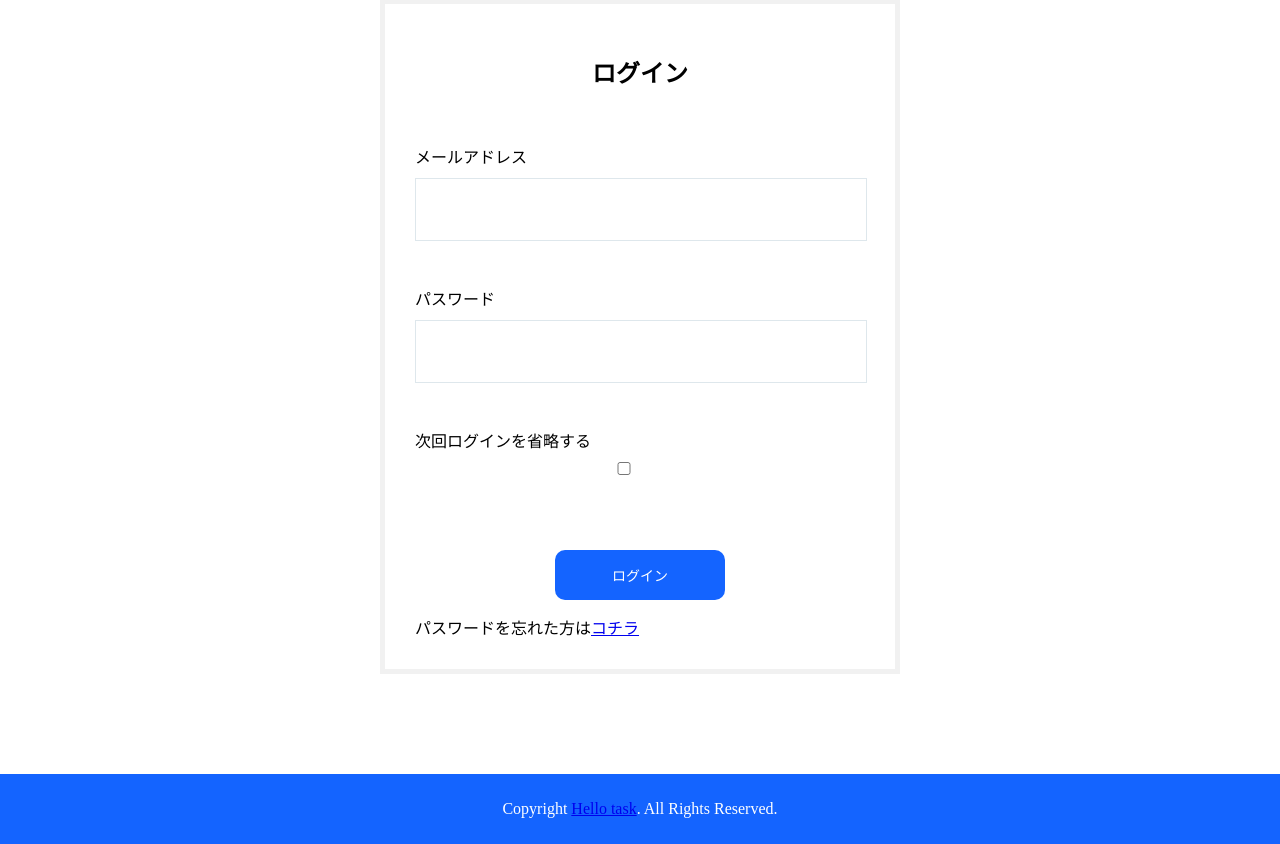
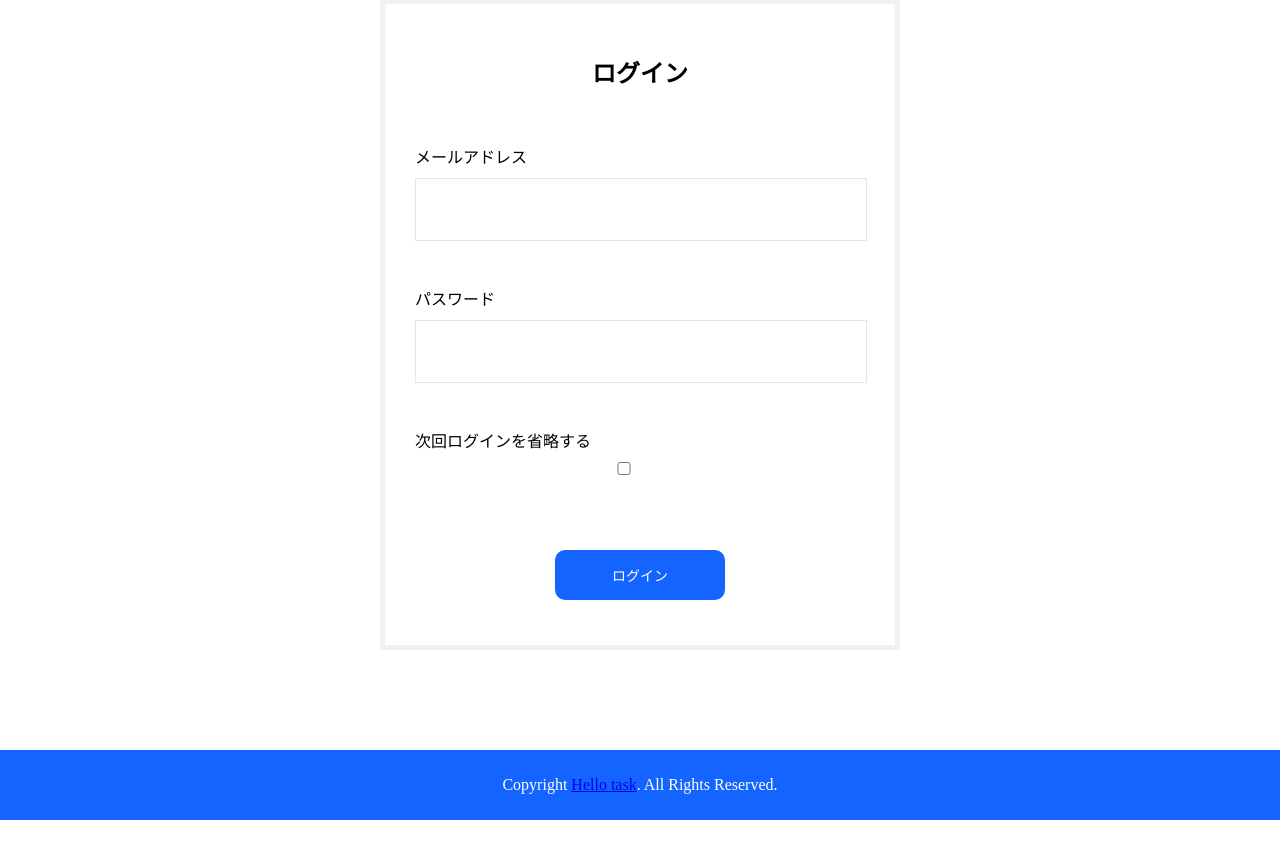
Before and after one commit to yuki-1995/taskApp, a PHP site: page /login.php in a window 1280 px wide. Shown: the part 181-1025 px from the top of the page. After the commit the page ends 1001 px from the top, so only its background shows below. Run offline with PHP 8.4, Linux system fonts and the light colour scheme.

Commit message:
commit 4

```diff
--- a/function.php
+++ b/function.php
@@ -4,9 +4,9 @@
 //================================
 
 // ログを取るか
-ini_set('log_errors','on');
+// ini_set('log_errors','on');
 // ログの出力先ファイル
-ini_set('error_log','php.log');
+// ini_set('error_log','php.log');
 
 
 //================================
@@ -14,7 +14,7 @@ ini_set('error_log','php.log');
 //================================
 
 // デバックフラグ
-$debug_flg = true;
+$debug_flg = false;
 
 // デバックログ関数
 function debug($str){
@@ -71,8 +71,8 @@ define('MSG08', 'そのEmailは既に登録されています');
 define('MSG09', 'メールアドレスまたはパスワードが違います');
 define('MSG10', '電話番号の形式が違います');
 define('MSG11', '郵便番号の形式が違います');
-define('MSG12', '古いパスワードが違います');
-define('MSG13', '古いパスワードと同じです');
+define('MSG12', '現在のパスワードが違います');
+define('MSG13', '現在のパスワードと同じです');
 define('MSG14', '文字で入力してください');
 define('MSG15', '正しくありません');
 define('MSG16', '有効期限が切れています');
@@ -80,7 +80,7 @@ define('MSG17', '半角数字のみご利用いただけます');
 define('SUC01', 'パスワードを変更しました');
 define('SUC02', 'プロフィールを変更しました');
 define('SUC03', '');
-define('SUC04', '登録しました');
+define('SUC04', 'ユーザー登録しました');
 define('SUC05', 'タスク完了！');
 define('SUC06', 'ログインしました');
 
@@ -170,13 +170,6 @@ function validHalf($str,$key){
   }
 }
 
-// バリデーション関数
-function validSelect($str, $key){
-  if(!preg_match("/^[0-9]+$/", $str)){
-    global $err_msg;
-    $err_msg[$key] = MSG15;
-  }
-}
 
 // バリデーション関数 (TEL形式チェック)
 function validTel($str,$key){
@@ -460,16 +453,6 @@ function getTasksList($currentMinNum = 1, $group, $span = 5){
     // ページング用のSQL文作成
     $sql = 'SELECT * FROM tasks';
     if(!empty($group)) $sql .= ' WHERE group_id = '.$group;
-    // if(!empty($sort)){
-    //   switch($sort){
-    //     case 1:
-    //       $sql .= ' ORDER BY price ASC';
-    //       break;
-    //     case 2:
-    //       $sql .= ' ORDER BY price DESC';
-    //       break;
-    //   }
-    // }
     $sql .= ' LIMIT '.$span.' OFFSET '.$currentMinNum;
     $data = array();
     debug('SQL：'.$sql);
@@ -534,77 +517,77 @@ function getMyTasksList($currentMinNum = 1, $u_id, $span =5){
 //================================
 // メール送信
 //================================
-function sendMail($from,$to,$subject,$comment){
-  if(!empty($to) && !empty($subject) && !empty($comment)){
-    // 文字化けしないように設定
-    mb_language("japanese");
-    mb_internal_encoding("UTF-8");
-
-    // メールを送信
-    $result = mb_send_mail($to,$subject,$comment,"From:".$from);
-    // 送信結果を判定
-    if($result){
-      debug('メールを送信しました');
-    }else{
-      debug('【エラー発生】メールの送信に失敗しました');
-    }
-  }
-}
+// function sendMail($from,$to,$subject,$comment){
+//   if(!empty($to) && !empty($subject) && !empty($comment)){
+//     // 文字化けしないように設定
+//     mb_language("japanese");
+//     mb_internal_encoding("UTF-8");
+//
+//     // メールを送信
+//     $result = mb_send_mail($to,$subject,$comment,"From:".$from);
+//     // 送信結果を判定
+//     if($result){
+//       debug('メールを送信しました');
+//     }else{
+//       debug('【エラー発生】メールの送信に失敗しました');
+//     }
+//   }
+// }
 
 
-// 画像処理
-function uploadImg($file, $key){
-  debug('画像アップロード処理開始');
-  debug('FILE情報：'.print_r($file,true));
-
-  if (isset($file['error']) && is_int($file['error'])) {
-    try {
-      // バリデーション
-      // $file['error'] の値を確認。配列内には「UPLOAD_ERR_OK」などの定数が入っている。
-      //「UPLOAD_ERR_OK」などの定数はphpでファイルアップロード時に自動的に定義される。定数には値として0や1などの数値が入っている。
-      switch ($file['error']) {
-          case UPLOAD_ERR_OK: // OK
-              break;
-          case UPLOAD_ERR_NO_FILE:   // ファイル未選択の場合
-              throw new RuntimeException('ファイルが選択されていません');
-          case UPLOAD_ERR_INI_SIZE:  // php.ini定義の最大サイズが超過した場合
-          case UPLOAD_ERR_FORM_SIZE: // フォーム定義の最大サイズ超過した場合
-              throw new RuntimeException('ファイルサイズが大きすぎます');
-          default: // その他の場合
-              throw new RuntimeException('その他のエラーが発生しました');
-      }
-
-      // $file['mime']の値はブラウザ側で偽装可能なので、MIMEタイプを自前でチェックする
-      // exif_imagetype関数は「IMAGETYPE_GIF」「IMAGETYPE_JPEG」などの定数を返す
-      $type = @exif_imagetype($file['tmp_name']);
-      if (!in_array($type, [IMAGETYPE_GIF, IMAGETYPE_JPEG, IMAGETYPE_PNG], true)) { // 第三引数にはtrueを設定すると厳密にチェックしてくれるので必ずつける
-          throw new RuntimeException('画像形式が未対応です');
-      }
-
-      // ファイルデータからSHA-1ハッシュを取ってファイル名を決定し、ファイルを保存する
-      // ハッシュ化しておかないとアップロードされたファイル名そのままで保存してしまうと同じファイル名がアップロードされる可能性があり、
-      // DBにパスを保存した場合、どっちの画像のパスなのか判断つかなくなってしまう
-      // image_type_to_extension関数はファイルの拡張子を取得するもの
-      $path = 'uploads/'.sha1_file($file['tmp_name']).image_type_to_extension($type);
-      if (!move_uploaded_file($file['tmp_name'], $path)) { //ファイルを移動する
-          throw new RuntimeException('ファイル保存時にエラーが発生しました');
-      }
-      // 保存したファイルパスのパーミッション（権限）を変更する
-      chmod($path, 0644);
-
-      debug('ファイルは正常にアップロードされました');
-      debug('ファイルパス：'.$path);
-      return $path;
-
-    } catch (RuntimeException $e) {
-
-      debug($e->getMessage());
-      global $err_msg;
-      $err_msg[$key] = $e->getMessage();
-
-    }
-  }
-}
+// // 画像処理
+// function uploadImg($file, $key){
+//   debug('画像アップロード処理開始');
+//   debug('FILE情報：'.print_r($file,true));
+//
+//   if (isset($file['error']) && is_int($file['error'])) {
+//     try {
+//       // バリデーション
+//       // $file['error'] の値を確認。配列内には「UPLOAD_ERR_OK」などの定数が入っている。
+//       //「UPLOAD_ERR_OK」などの定数はphpでファイルアップロード時に自動的に定義される。定数には値として0や1などの数値が入っている。
+//       switch ($file['error']) {
+//           case UPLOAD_ERR_OK: // OK
+//               break;
+//           case UPLOAD_ERR_NO_FILE:   // ファイル未選択の場合
+//               throw new RuntimeException('ファイルが選択されていません');
+//           case UPLOAD_ERR_INI_SIZE:  // php.ini定義の最大サイズが超過した場合
+//           case UPLOAD_ERR_FORM_SIZE: // フォーム定義の最大サイズ超過した場合
+//               throw new RuntimeException('ファイルサイズが大きすぎます');
+//           default: // その他の場合
+//               throw new RuntimeException('その他のエラーが発生しました');
+//       }
+//
+//       // $file['mime']の値はブラウザ側で偽装可能なので、MIMEタイプを自前でチェックする
+//       // exif_imagetype関数は「IMAGETYPE_GIF」「IMAGETYPE_JPEG」などの定数を返す
+//       $type = @exif_imagetype($file['tmp_name']);
+//       if (!in_array($type, [IMAGETYPE_GIF, IMAGETYPE_JPEG, IMAGETYPE_PNG], true)) { // 第三引数にはtrueを設定すると厳密にチェックしてくれるので必ずつける
+//           throw new RuntimeException('画像形式が未対応です');
+//       }
+//
+//       // ファイルデータからSHA-1ハッシュを取ってファイル名を決定し、ファイルを保存する
+//       // ハッシュ化しておかないとアップロードされたファイル名そのままで保存してしまうと同じファイル名がアップロードされる可能性があり、
+//       // DBにパスを保存した場合、どっちの画像のパスなのか判断つかなくなってしまう
+//       // image_type_to_extension関数はファイルの拡張子を取得するもの
+//       $path = 'uploads/'.sha1_file($file['tmp_name']).image_type_to_extension($type);
+//       if (!move_uploaded_file($file['tmp_name'], $path)) { //ファイルを移動する
+//           throw new RuntimeException('ファイル保存時にエラーが発生しました');
+//       }
+//       // 保存したファイルパスのパーミッション（権限）を変更する
+//       chmod($path, 0644);
+//
+//       debug('ファイルは正常にアップロードされました');
+//       debug('ファイルパス：'.$path);
+//       return $path;
+//
+//     } catch (RuntimeException $e) {
+//
+//       debug($e->getMessage());
+//       global $err_msg;
+//       $err_msg[$key] = $e->getMessage();
+//
+//     }
+//   }
+// }
 
 //sessionを１回だけ取得できる
 function getSessionFlash($key){
--- a/index.php
+++ b/index.php
@@ -13,8 +13,8 @@ require('header.php');
     <section id="main">
       <div class="copy-container">
         <h1>Hello taskは..</h1>
-        <h2>「 毎日のタスク管理を簡単に 」を</h2>
-        <h2>実現したアプリケーションです</h2>
+        <h2>Webアプリ開発チームのための</h2>
+        <h2>タスク管理アプリです</h2>
       </div>
 
       <div class="contents">
--- a/login.php
+++ b/login.php
@@ -159,7 +159,6 @@ require('header.php');
             <div class="btn-container">
               <input type="submit" class="btn btn-mid" value="ログイン">
             </div>
-            パスワードを忘れた方は<a href="passRemindSend.php">コチラ</a>
          </form>
        </div>
 
```
